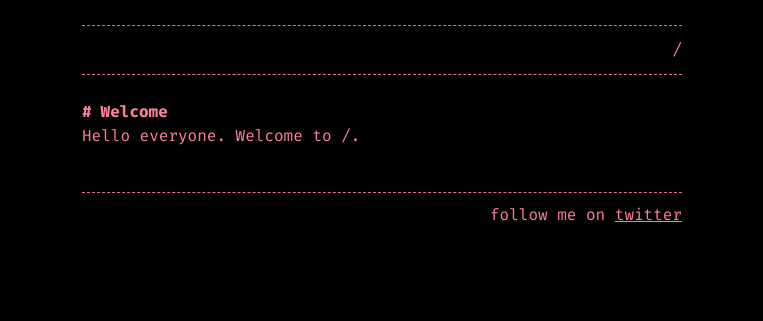
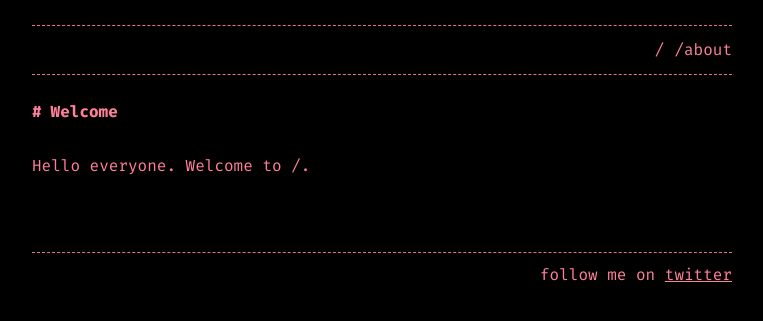
Before and after one commit to jaiverma/blackandpink, a Jekyll site: the page built from index.md, in a window 1280 px wide. Shown: the top 321 px of the page, without its empty margins (258-1021 px from the left). Built offline with Jekyll 4.4.1, drawn with Linux system fonts in a browser that asks for light colours.

Commit message:
Fixing formatting (line breaks, image size, ...)

```diff
--- a/_config.yml
+++ b/_config.yml
@@ -4,6 +4,7 @@ baseurl: "/"
 
 header_pages:
     - index.md
+    - about.md
 
 style: dark
 
--- a/_layouts/post.html
+++ b/_layouts/post.html
@@ -1,5 +1,6 @@
 ---
 layout: default
 ---
+<h1>{{ page.title }}</h1>
 
 {{ content }}
--- a/_sass/_dark.scss
+++ b/_sass/_dark.scss
@@ -9,6 +9,5 @@
   --selection-text: #000;
   --background-color: #000;
   --text-color: var(--base-color);
-  --placeholder-color: var(--base-color);
   --link-color: var(--base-color);
 }
--- a/_sass/_light.scss
+++ /dev/null
@@ -1,32 +0,0 @@
-/**
- * Light theme variables
- */
-
-:root {
-  --base-color: #000;
-  --border: dashed 1px rgba(0, 0, 0, 1);
-  --selection-background: rgba(0, 0, 0, 0.99);
-  --selection-text: #FFF;
-  --background-color: #FFF;
-  --text-color: var(--base-color);
-  --placeholder-color: var(--base-color);
-  --link-color: var(--base-color);
-  --code-color-1: #aaaaaa;
-  --code-color-2: #ffffcc;
-  --code-color-3: #F00000;
-  --code-color-4: #F0A0A0;
-  --code-color-5: #0000aa;
-  --code-color-6: #4c8317;
-  --code-color-7: #aa0000;
-  --code-color-8: #000080;
-  --code-color-9: #00aa00;
-  --code-color-10: #888888;
-  --code-color-11: #555555;
-  --code-color-12: #800080;
-  --code-color-13: #00aaaa;
-  --code-color-14: #009999;
-  --code-color-15: #aa5500;
-  --code-color-16: #1e90ff;
-  --code-color-17: #800000;
-  --code-color-18: #bbbbbb;
-}
--- a/_sass/base.scss
+++ b/_sass/base.scss
@@ -9,13 +9,13 @@ $base-font-size:       16px !default;
 $mobile-font-size:     15px !default;
 $base-line-height:     1.5 !default;
 $container-width:      90% !default;
-$container-max-width:  600px !default;
+$container-max-width:  700px !default;
 
 /**
  * Global
  */
 body { background-color: var(--background-color);  margin: 0 auto;  padding: 0;  font-family: $base-font-family;  font-size: $base-font-size;  color: var(--text-color);  text-align: left;  line-height: $base-line-height !important; }
-h1, h2, h3, h4, h5, h6 { font-size: $base-font-size;  margin: 0px;  margin-top: 22px;  font-weight: bold;  color: var(--text-color); }
+h1, h2, h3, h4, h5, h6 { font-size: $base-font-size;  margin: 0px;  margin-top: 22px;  font-weight: bold;  color: var(--text-color); margin-bottom: 22px; }
 p, ul, ol { margin: 0px;  color: var(--text-color); }
 a { text-decoration: underline;  color: var(--link-color); }
 a:hover { color: var(--background-color); background-color: var(--base-color); }
@@ -31,7 +31,7 @@ h6:before { content: "######";  margin-right: 9px; }
  * Layout
  */
 .container { width: $container-width;  max-width: $container-max-width;  margin-right: auto;  margin-left: auto; }
-p { word-wrap: break-word;  word-break: break-word;  white-space: pre-wrap; }
+p { word-wrap: break-word;  word-break: break-word;  white-space: pre-wrap; margin-bottom: 30px; margin-top: 30px; }
 footer { color: var(--text-color);  border-top: var(--border);  margin: 20px auto 15px;  padding-top: 10px;  text-align: right; }
 header { margin-top: 25px;  margin-bottom: 10px; }
 header p { text-align: left;  margin: 0; }
@@ -46,7 +46,7 @@ footer { margin-bottom: 20px; }
 /**
  * Lists
  */
-:not(.menu) > ul { list-style: none;  padding-left: 0; }
+:not(.menu) > ul { list-style: none;  padding-left: 20px; }
 :not(.menu) > ul { list-style-type: none; }
 :not(.menu) > ul > li:before { content: "-";  margin-right: 9px; }
 
@@ -58,3 +58,17 @@ footer { margin-bottom: 20px; }
 .menu ul li { display: inline;  margin-left: 10px; }
 .menu ul li a { text-decoration: none;  color: var(--text-color); }
 .menu ul li a:hover { text-decoration: none; color: var(--background-color); background-color: var(--base-color); }
+
+/**
+ * Code in single backticks
+ */
+code { color: var(--background-color); background-color: var(--base-color); }
+
+/*
+ * Images
+ */
+img {
+    width: auto;
+    height: auto;
+    max-width: 600px;
+}
--- a/assets/main-light.scss
+++ /dev/null
@@ -1,6 +0,0 @@
----
-# Only the main Sass file needs front matter (the dashes are enough)
----
-
-@import "light";
-@import "base";
--- a/assets/main.scss
+++ /dev/null
@@ -1,11 +0,0 @@
----
-# Only the main Sass file needs front matter (the dashes are enough)
----
-
-@import "light";
-@import "base";
-@import "zenburn.css";
-
-@media (prefers-color-scheme: dark) {
-	@import "dark";
-}
--- a/assets/zenburn.css
+++ b/assets/zenburn.css
@@ -1,6 +1,10 @@
 .highlight code, .highlight pre {
 color:#fdce93;
 background-color:#3f3f3f;
+
+max-height: 400px;
+overflow-y: scroll;
+overflow-x: scroll;
 }
 
 .highlight .hll {
```
Also changed, not shown: about.md (added, +11 -0 lines).
